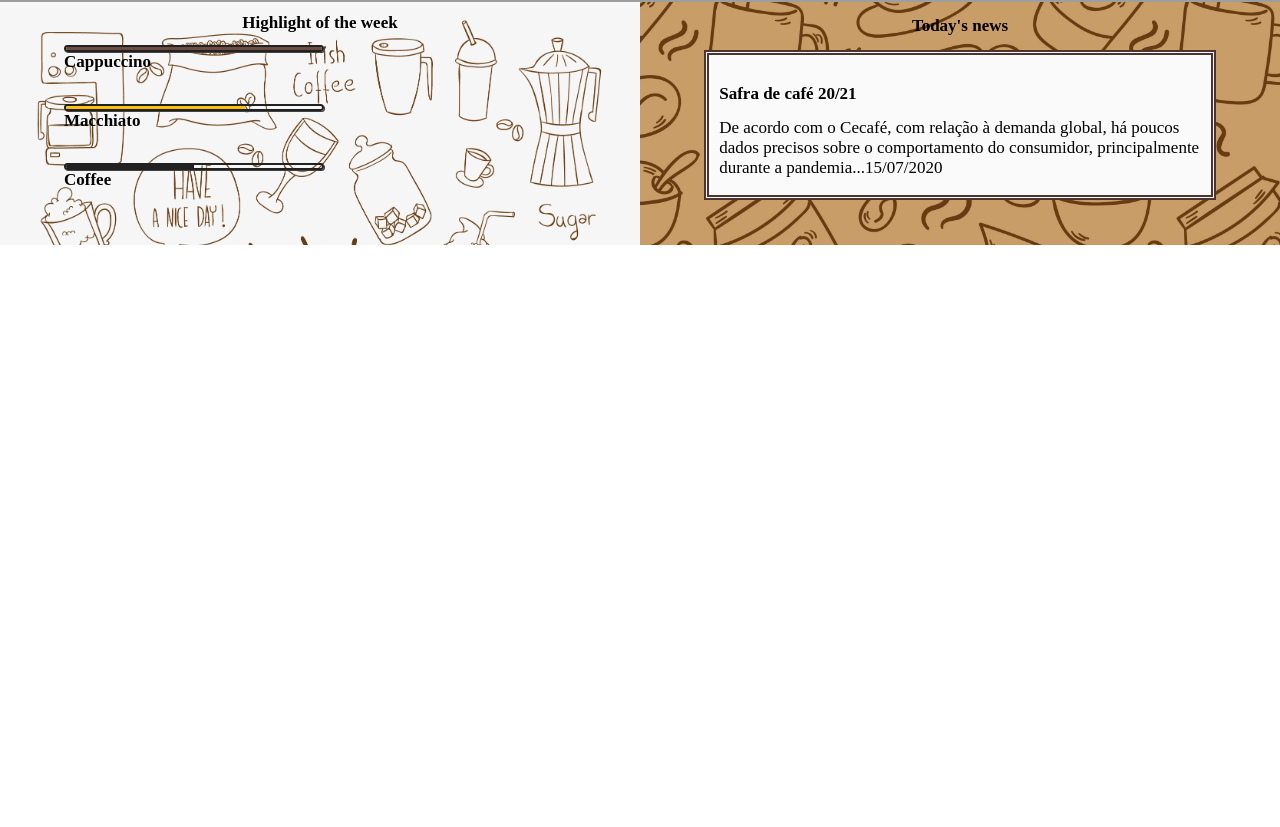
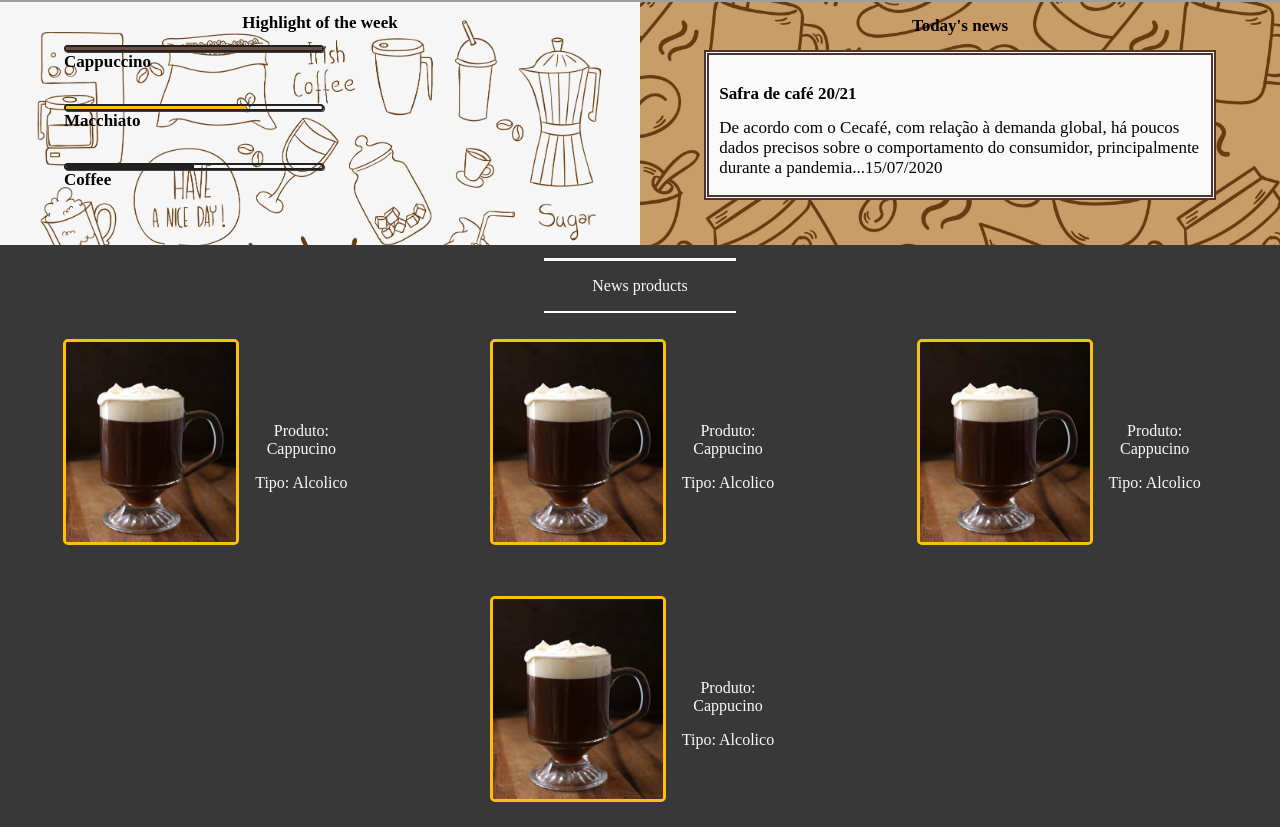
Before and after one commit to hebertbrito/jazzscoffee, a React (Create React App) app: page / in a window 1280 px wide. Shown: the part 958-1785 px from the top of the page. Before the commit the page ends 1203 px from the top, so only its background shows below. Built offline with nearby package versions, Linux system fonts and the light colour scheme; grey boxes are pictures that could not be loaded; a web font is replaced by a local one.

Commit message:
added changes in the product

```diff
--- a/src/Pages/Home/index.tsx
+++ b/src/Pages/Home/index.tsx
@@ -1,7 +1,8 @@
 import React from 'react';
-import Product from '../Header'
+
 import Header from '../Header'
 import Information from '../Information'
+import Product from '../Product'
 
 class HomeScreen extends React.Component {
   render() {
@@ -9,6 +10,7 @@ class HomeScreen extends React.Component {
       <>
         <Header />
         <Information />
+        <Product />
       </>
     );
   }
--- a/src/Pages/Product/index.tsx
+++ b/src/Pages/Product/index.tsx
@@ -8,10 +8,16 @@ class Products extends React.Component {
     render() {
         return (
             <div className="containerproduct">
-                <div className="prod">
+                {/* <div className="prod">
                     <p className="news">News products</p>
+                </div> */}
+                <div className="cont_title">
+                    <Divider style={{ backgroundColor: '#fafafa', height: '3px', width: '15%', alignSelf: 'center' }} />
+                    <p className="title_prod">News products</p>
+                    <Divider style={{ backgroundColor: '#fafafa', height: '2px', width: '15%', alignSelf: 'center' }} />
                 </div>
                 <div className="produc_subs">
+                    <ProductItem />
                     <ProductItem />
                     <ProductItem />
                     <ProductItem />
--- a/src/Pages/Product/styles.css
+++ b/src/Pages/Product/styles.css
@@ -9,37 +9,23 @@
     font-family: 'Alegreya SC', serif;
 }
 
-.prod{
-    margin-top: 2%;
-    border-top: 2px;
-    border-right: 0px;
-    border-bottom: 2px;
-    border-left: 0px;
-    border-style: solid;
-    border-color: white;
-    width: 25%;
-    height: 5vh;
-    font-size: 100%;
-    align-self: center;
-    /* text-align: center;
-    justify-content: center; */
-}
-
-.divider_product{
-    height: "1.2px";
-    width: '35%';
-    background-color: #fafafa;
-}
-
-.news{
-    color: #fafafa;
-    font-weight: 'bold'
-}
-
 .produc_subs{
     display: flex;
     flex-direction: row;
     flex-wrap: wrap;
+    justify-content: space-around;
+    /* align-content: flex-end; */
+}
+
+.cont_title{
+    /* border: 5px blue solid; */
+    display: flex;
+    flex-direction: column;
     justify-content: center;
-    align-content: center;
+    padding-top: 1%;
 }
+
+.title_prod{
+    font-size: 100%;
+    color: #fafafa;
+}
```
